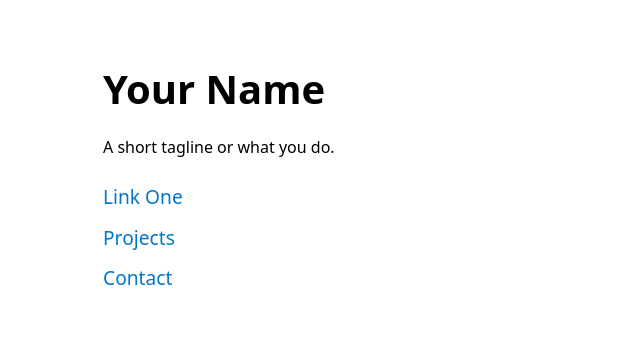
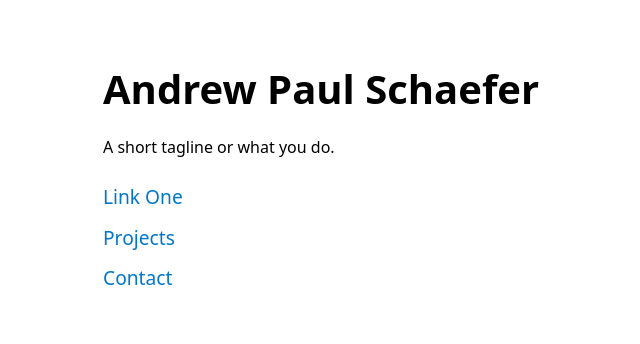
Before and after one commit to andrewpaulschaefer/repository, a plain HTML site: page index.html in a window 1280 px wide. Shown: the whole page, without its empty margins (237-877 px from the left). Drawn offline with Linux system fonts and the light colour scheme.

Commit message:
Update index.html

```diff
--- a/index.html
+++ b/index.html
@@ -8,7 +8,7 @@
   </head>
   <body>
     <main>
-      <h1>Your Name</h1>
+      <h1>Andrew Paul Schaefer</h1>
       <p>A short tagline or what you do.</p>
       <ul class="links">
         <li><a href="https://example.com">Link One</a></li>
```
